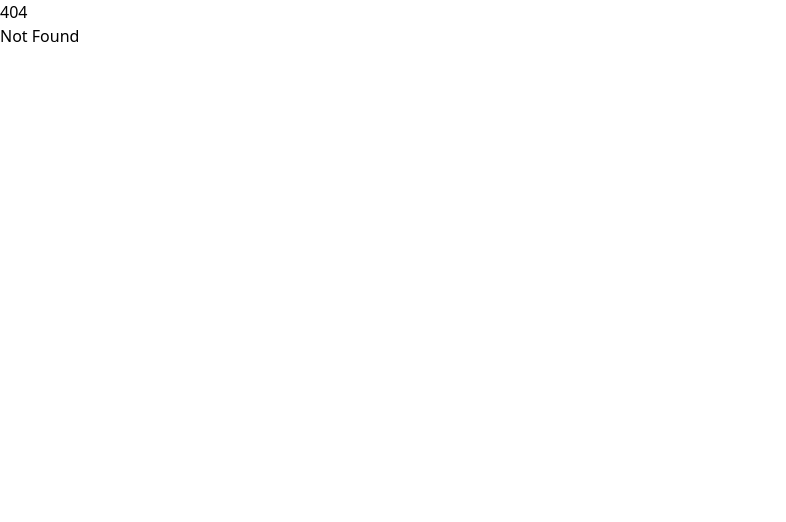
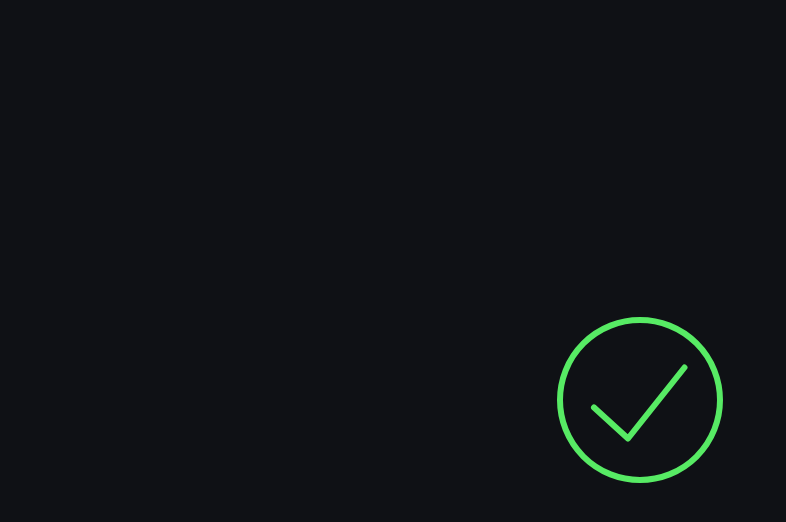
Before and after one commit to Domogo/motion-playground, a SvelteKit app: page /svg-path-drawing in a window 1280 px wide. Before the commit this address had no page. Shown: the top 522 px of the page, without its empty margins (0-786 px from the left). Built offline with nearby package versions, Linux system fonts and the light colour scheme.

Commit message:
svg path drawing

```diff
--- a/src/routes/+page.svelte
+++ b/src/routes/+page.svelte
@@ -5,6 +5,7 @@
     class="flex flex-col gap-4 p-2 text-lime-600 underline hover:text-lime-400"
   >
     <a href="/box">Box Animation</a>
-    <a href="/loading-screen">Loading Screen Animation</a>
+    <a href="/loading-screen">Loading Screen</a>
+    <a href="/svg-path-drawing">SVG Path Drawing</a>
   </div>
 </div>
--- /dev/null
+++ b/src/routes/svg-path-drawing/+page.svelte
@@ -0,0 +1,71 @@
+<script lang="ts">
+  import { timeline } from "motion";
+  import { onMount } from "svelte";
+
+  onMount(() => {
+    /**
+     * Remember to set the pathLength="1" SVG attribute on
+     * the elements you want to draw. This makes it easy
+     * to use the same animation logic for elements of a
+     * different path length.
+     */
+
+    const draw = (progress: number) => ({
+      // This property makes the line "draw" in when animated
+      strokeDashoffset: 1 - progress,
+
+      // Each line will be hidden until it starts drawing
+      // to fix a bug in Safari where the line can be
+      // partially visible even when progress is at 0
+      visibility: "visible",
+    });
+
+    timeline([
+      ["circle", draw(1), { duration: 0.8, delay: 1 }],
+      ["path", draw(1), { duration: 0.6, at: "-0.2" }],
+    ]);
+  });
+</script>
+
+<body>
+  <svg xmlns="http://www.w3.org/2000/svg" width="200" height="200">
+    <circle cx="100" cy="100" r="80" pathLength="1" />
+    <path d="M 54 107.5 L 88 138.5 L 144.5 67.5" pathLength="1" />
+  </svg>
+</body>
+
+<style>
+  body {
+    background: #0f1115;
+    display: flex;
+    align-items: center;
+    justify-content: center;
+    position: fixed;
+    top: 0;
+    left: 0;
+    right: 0;
+    bottom: 0;
+  }
+
+  circle,
+  path {
+    fill: transparent;
+    stroke: #57eb64;
+    stroke-width: 6px;
+    stroke-dasharray: 1;
+    stroke-dashoffset: 1;
+    stroke-linecap: round;
+    stroke-linejoin: round;
+    visibility: hidden;
+    position: fixed;
+    top: 0;
+    left: 0;
+    right: 0;
+    bottom: 0;
+  }
+
+  circle {
+    transform-origin: 100px 100px;
+    transform: rotate(-90deg);
+  }
+</style>
```
